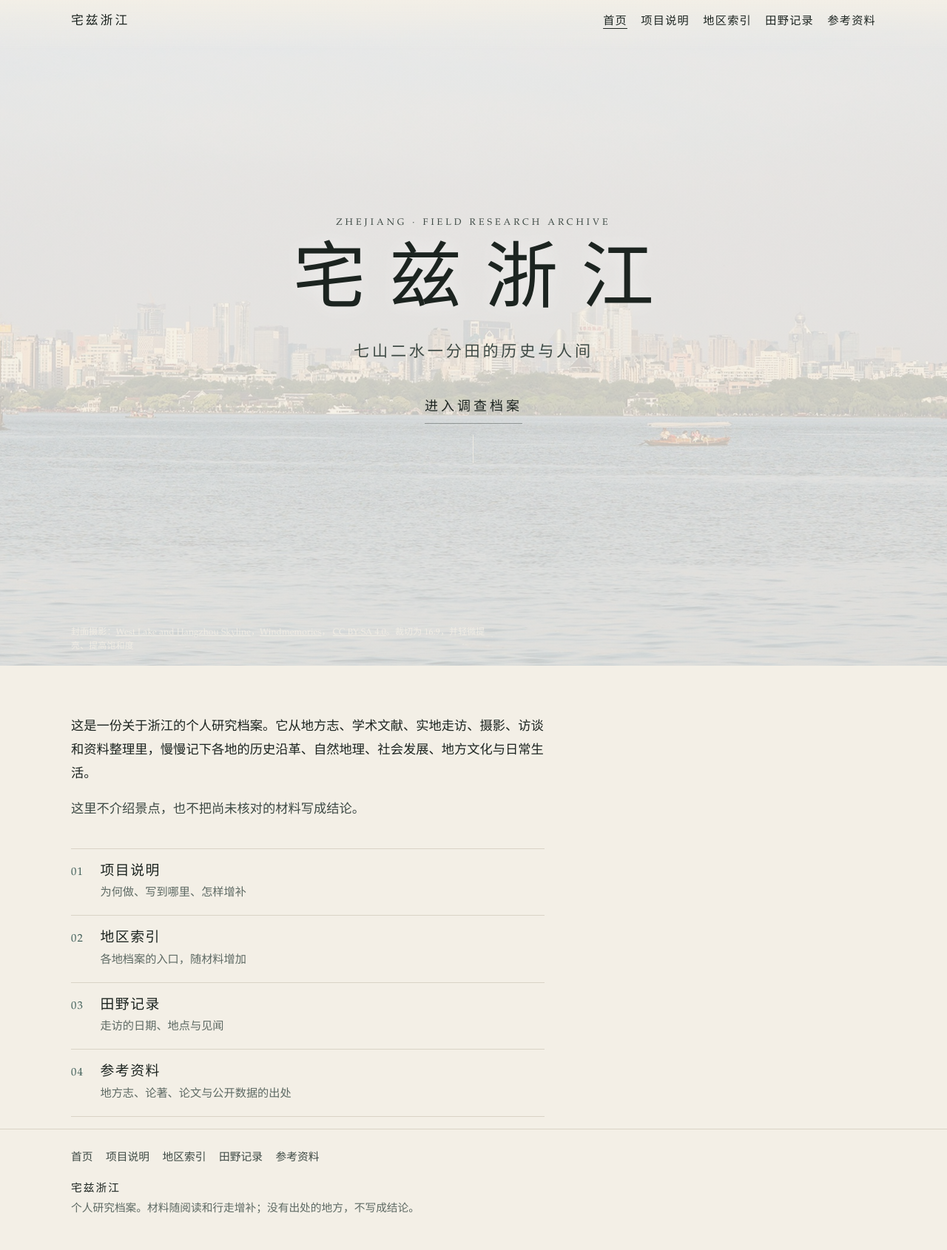
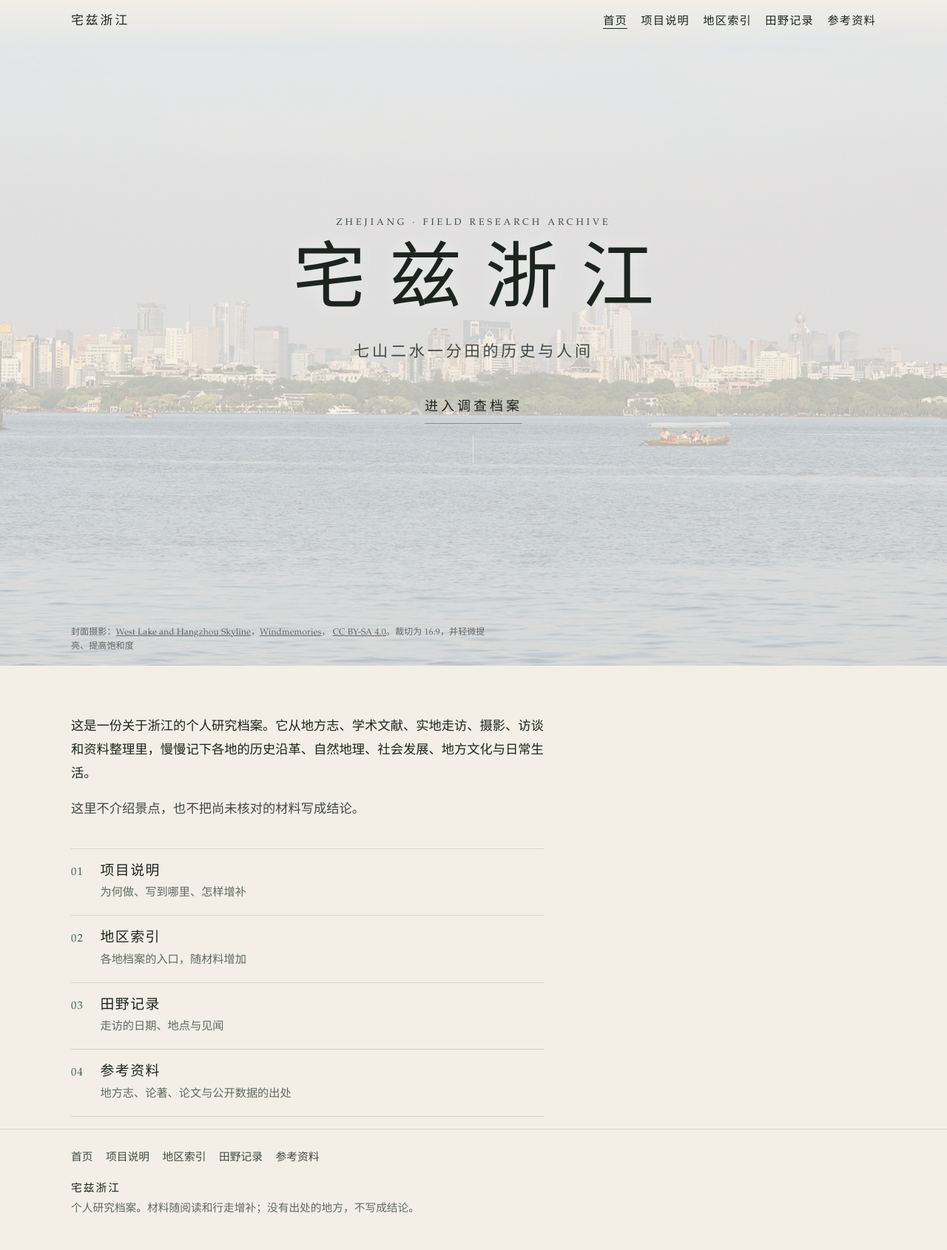
Before and after one commit to yuerenytm/yuerenytm.github.io, a Jekyll site: the page built from index.html, in a window 1280 px wide. Shown: the whole page at 74% size. Built offline with Jekyll 4.4.1, drawn with Linux system fonts in a browser that asks for light colours.

Commit message:
style(home): 浅色层略降不透明度，封面署名改为深色

```diff
--- a/assets/css/main.css
+++ b/assets/css/main.css
@@ -285,7 +285,7 @@
   inset: 0;
   z-index: -1;
   background-image:
-    linear-gradient(rgba(243, 239, 230, 0.76), rgba(243, 239, 230, 0.82)),
+    linear-gradient(rgba(243, 239, 230, 0.70), rgba(243, 239, 230, 0.76)),
     url("../media/west-lake/hero-poster.jpg");
   background-position: center 68%, center 68%;
   background-size: cover, cover;
@@ -422,7 +422,7 @@
   left: max(1.25rem, calc((100% - var(--wide)) / 2));
   max-width: 36rem;
   margin: 0;
-  color: rgba(244, 240, 230, 0.84);
+  color: rgba(28, 36, 32, 0.62);
   font-size: 0.75rem;
   line-height: 1.6;
   letter-spacing: 0.01em;
```
